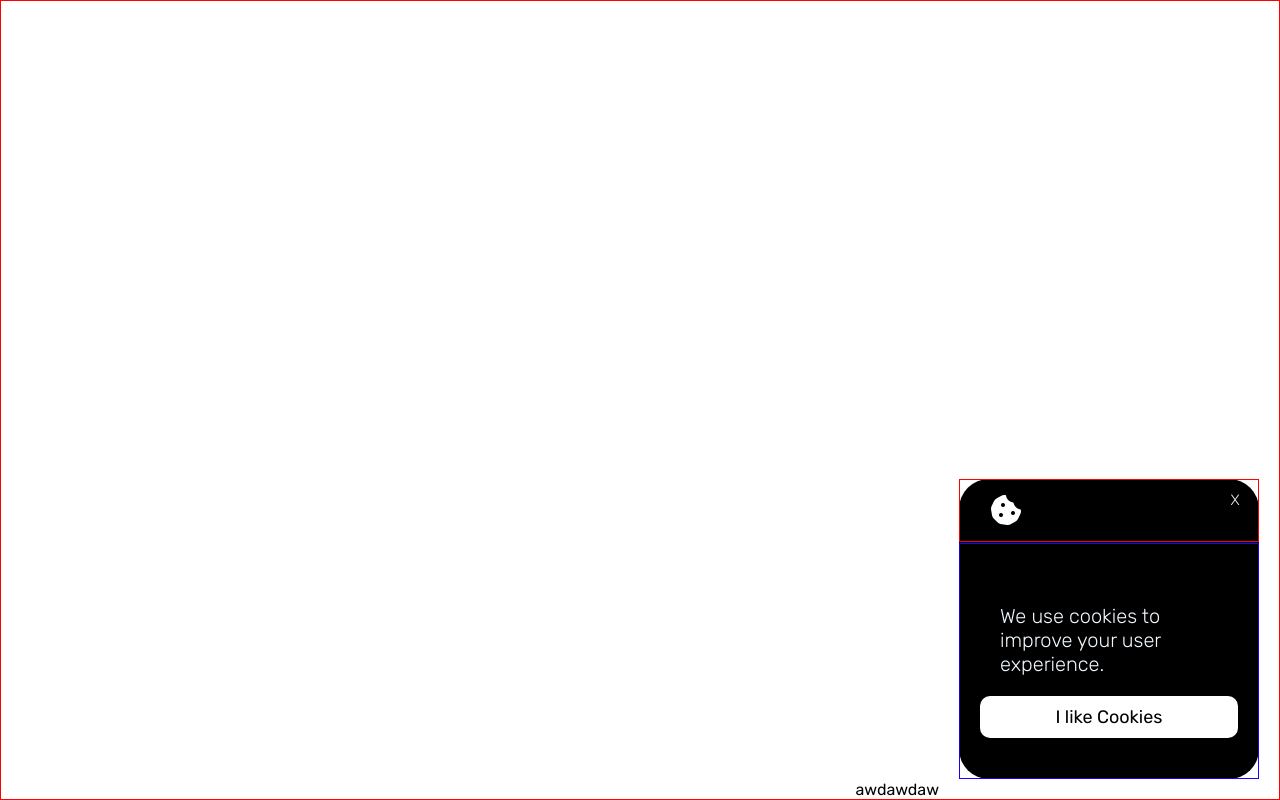
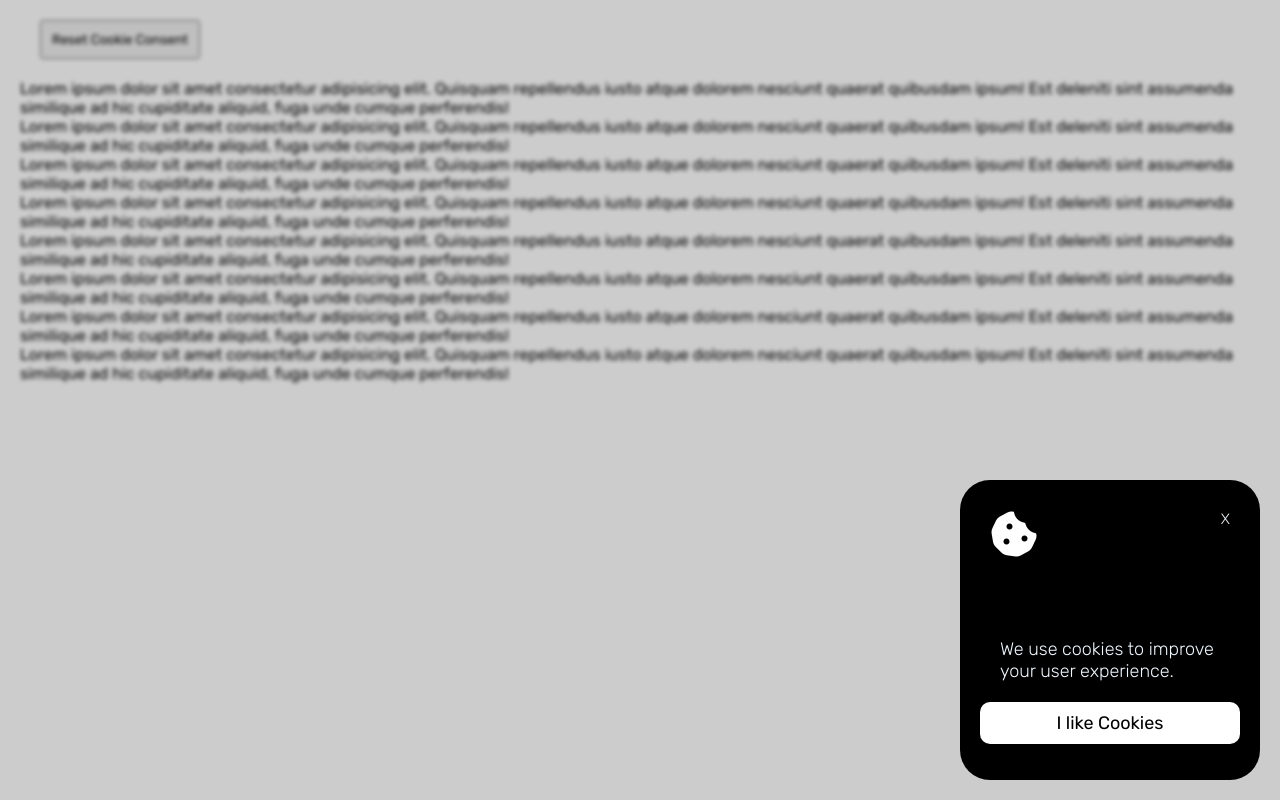
Before and after one commit to phakhawat-ck/phakhawat.github.io, a plain HTML site: page Frontend-Roadmap/11. Cookie Consent/index.html in a window 1280 px wide. Drawn offline with Linux system fonts and the light colour scheme.

Commit message:
Add files via upload

```diff
--- /dev/null
+++ b/Frontend-Roadmap/10. Tabs/style.css
@@ -0,0 +1,58 @@
+@import url('https://fonts.googleapis.com/css2?family=Rubik:ital,wght@0,300..900;1,300..900&display=swap');
+
+*{
+    font-family: Rubik;
+    margin: 0;
+    padding: 0;
+    box-sizing: border-box;
+}
+body{
+    width: 700px;
+    max-width: 100%;
+    margin: 50px auto;
+    a{
+        text-decoration: none;
+        padding: 0 10px;
+    }
+    ul{
+        padding: 20px;
+    }
+}
+
+.main{
+    padding: 20px;
+    border: 1px solid black;
+}
+
+.container{
+    padding: 10px 20px;
+}
+
+.container-change{
+    padding: 10px 20px;
+    text-align: center;
+    margin: 0 20px;
+    border: 1px solid black;
+    div{
+        padding:20px;
+    }
+}
+
+.tab{
+    display: flex;
+    li{
+        list-style: none;
+    }
+}
+
+.hidden{
+    display: none;
+}
+
+.show{
+    display: block;
+}
+.activet{
+    font-weight: bold;
+    border-bottom: 2px solid black;
+}
--- a/Frontend-Roadmap/11. Cookie Consent/index.html
+++ b/Frontend-Roadmap/11. Cookie Consent/index.html
@@ -6,21 +6,56 @@
     <meta name="viewport" content="width=device-width, initial-scale=1.0">
     <title>Document</title>
     <link rel="stylesheet" href="style.css">
-    <link rel="stylesheet" href="https://cdnjs.cloudflare.com/ajax/libs/font-awesome/6.7.2/css/all.min.css" integrity="sha512-Evv84Mr4kqVGRNSgIGL/F/aIDqQb7xQ2vcrdIwxfjThSH8CSR7PBEakCr51Ck+w+/U6swU2Im1vVX0SVk9ABhg==" crossorigin="anonymous" referrerpolicy="no-referrer" />
+    <link rel="stylesheet" href="https://cdnjs.cloudflare.com/ajax/libs/font-awesome/6.7.2/css/all.min.css"
+        integrity="sha512-Evv84Mr4kqVGRNSgIGL/F/aIDqQb7xQ2vcrdIwxfjThSH8CSR7PBEakCr51Ck+w+/U6swU2Im1vVX0SVk9ABhg=="
+        crossorigin="anonymous" referrerpolicy="no-referrer" />
 </head>
 
 <body>
-    <div class="c">
-        awdawdaw
-    </div>
-    <div class="cookie">
-        <i class="fa-solid fa-cookie-bite fa-2xl T" style="color: #ffffff;">
-            <a href="">X</a>
-        </i>
-          <div class="container">
-            <p>We use cookies to improve your user experience.</p>
-            <a href="">I like Cookies</a>
-          </div>
+    <div class="main">
+        <div class="page-blur" id="page">
+            <button onclick="resetConsent()">Reset Cookie Consent</button>
+            <div class="content">
+                Lorem ipsum dolor sit amet consectetur adipisicing elit. Quisquam repellendus iusto atque dolorem nesciunt quaerat quibusdam ipsum! Est deleniti sint assumenda similique ad hic cupiditate aliquid, fuga unde cumque perferendis!
+            </div>
+            <div class="content">
+                Lorem ipsum dolor sit amet consectetur adipisicing elit. Quisquam repellendus iusto atque dolorem nesciunt quaerat quibusdam ipsum! Est deleniti sint assumenda similique ad hic cupiditate aliquid, fuga unde cumque perferendis!
+            </div>
+            <div class="content">
+                Lorem ipsum dolor sit amet consectetur adipisicing elit. Quisquam repellendus iusto atque dolorem nesciunt quaerat quibusdam ipsum! Est deleniti sint assumenda similique ad hic cupiditate aliquid, fuga unde cumque perferendis!
+            </div>
+            <div class="content">
+                Lorem ipsum dolor sit amet consectetur adipisicing elit. Quisquam repellendus iusto atque dolorem nesciunt quaerat quibusdam ipsum! Est deleniti sint assumenda similique ad hic cupiditate aliquid, fuga unde cumque perferendis!
+            </div>
+            <div class="content">
+                Lorem ipsum dolor sit amet consectetur adipisicing elit. Quisquam repellendus iusto atque dolorem nesciunt quaerat quibusdam ipsum! Est deleniti sint assumenda similique ad hic cupiditate aliquid, fuga unde cumque perferendis!
+            </div>
+            <div class="content">
+                Lorem ipsum dolor sit amet consectetur adipisicing elit. Quisquam repellendus iusto atque dolorem nesciunt quaerat quibusdam ipsum! Est deleniti sint assumenda similique ad hic cupiditate aliquid, fuga unde cumque perferendis!
+            </div>
+            <div class="content">
+                Lorem ipsum dolor sit amet consectetur adipisicing elit. Quisquam repellendus iusto atque dolorem nesciunt quaerat quibusdam ipsum! Est deleniti sint assumenda similique ad hic cupiditate aliquid, fuga unde cumque perferendis!
+            </div>
+            <div class="content">
+                Lorem ipsum dolor sit amet consectetur adipisicing elit. Quisquam repellendus iusto atque dolorem nesciunt quaerat quibusdam ipsum! Est deleniti sint assumenda similique ad hic cupiditate aliquid, fuga unde cumque perferendis!
+            </div>
+
+        </div>
+
+        <div class="ck">
+            <div class="cookie">
+                <div class="up">
+                    <i class="fa-solid fa-cookie-bite fa-3x T" style="color: #ffffff;">
+                    </i>
+                    <a href="#" id="reject">X</a>
+                </div>
+                <div class="contriner">
+                    <p>We use cookies to improve your user experience.</p>
+                    <a href="" id="accept">I like Cookies</a>
+                </div>
+            </div>
+        </div>
+        <div class="overlay"></div>
     </div>
 
     <script src="script.js"></script>
--- a/Frontend-Roadmap/11. Cookie Consent/script.js
+++ b/Frontend-Roadmap/11. Cookie Consent/script.js
@@ -0,0 +1,40 @@
+window.addEventListener("DOMContentLoaded", () => {
+    const consent = localStorage.getItem('cookie')
+    const banner = document.querySelector('.cookie')
+    const accept = document.querySelector('#accept')
+    const reject = document.querySelector('#reject')
+    const page = document.getElementById('page')
+    const overlay = document.querySelector('.overlay')
+
+    if (consent === 'accept') {
+        banner.style.display = "none"
+        overlay.style.display = "none"
+        page.classList.remove('page-blur')
+    } else {
+        banner.style.display = "block"
+        overlay.style.display = "block"
+        page.classList.add('page-blur')
+    }
+
+
+
+    accept.addEventListener('click', () => {
+        localStorage.setItem('cookie', 'accept')
+        banner.style.display = "none"
+        overlay.style.display = "none"
+        page.classList.remove('page-blur')
+
+    })
+
+    reject.addEventListener('click', () => {
+        localStorage.setItem('cookie', 'reject')
+        banner.style.display = "none"
+        overlay.style.display = "none"
+        page.classList.remove('page-blur')
+    })
+})
+
+function resetConsent() {
+    localStorage.removeItem('cookie')
+    location.reload()
+  }
--- a/Frontend-Roadmap/11. Cookie Consent/style.css
+++ b/Frontend-Roadmap/11. Cookie Consent/style.css
@@ -1,21 +1,52 @@
 @import url('https://fonts.googleapis.com/css2?family=Rubik:ital,wght@0,300..900;1,300..900&display=swap');
 
-*{
+* {
     font-family: Rubik;
     margin: 0;
     padding: 0;
     box-sizing: border-box;
 }
-body{
-    max-width: 100%;
-    height: 100vh;
-    display: flex;
-    justify-content: end;
-    align-items: end;
-    border: 1px solid red;
+
+
+
+.main {
+    margin: 20px;
 }
 
-.cookie{
+button {
+    margin: 20px;
+    padding: 10px;
+    display: flex;
+    text-align: center;
+    justify-content: center;
+}
+
+.page-blur {
+    filter: blur(2px);
+
+}
+
+.overlay {
+    position: fixed;
+    top: 0;
+    left: 0;
+    width: 100%;
+    height: 100%;
+    background: rgba(0, 0, 0, 0.2);
+    z-index: 1;
+    display: block;
+}
+
+
+.ck {
+    position: absolute;
+    bottom: 0;
+    right: 0;
+    z-index: 2;
+
+}
+
+.cookie {
     display: flex;
     justify-content: space-between;
     flex-direction: column;
@@ -25,44 +56,44 @@ body{
     margin: 20px;
     background-color: black;
     border-radius: 30px;
+
 }
 
+.up {
+    padding: 30px;
+    display: flex;
+    justify-content: space-between;
 
-.cookie>i{
-    display: flex;
-    position: relative;
-    justify-content: space-between;
-    border: 1px solid red;
-    padding: 30px;
-    color: aliceblue;
-    a{
-        position: absolute;
-        right: 0;
-        top: 20px;
-        transform: translateX(-200%);
+    a {
         font-size: 15px;
         font-weight: 200;
         color: aliceblue;
         text-decoration: none;
     }
-    a:hover{
+
+    a:hover {
         color: gray;
     }
 }
 
-.container{
-    border: 1px solid rgb(25, 0, 255);
+
+
+
+.contriner {
+    /* border: 1px solid rgb(25, 0, 255); */
     color: aliceblue;
-    padding: 40px 20px;
+    padding: 30px 20px;
     display: flex;
     flex-direction: column;
     overflow: hidden;
-    p{
-        font-size: 20px;
+
+    p {
+        font-size: 18px;
         font-weight: 300;
         padding: 20px;
     }
-    a{
+
+    a {
         text-decoration: none;
         text-align: center;
         color: black;
@@ -73,7 +104,8 @@ body{
         border-radius: 10px;
         background-color: white;
     }
-    a:hover{
+
+    a:hover {
         color: white;
         background-color: gray;
         transition: 0.2s;
```
Also changed, not shown: Frontend-Roadmap/10. Tabs/index.html (added, +49 -0 lines), Frontend-Roadmap/10. Tabs/script.js (added, +36 -0 lines).
